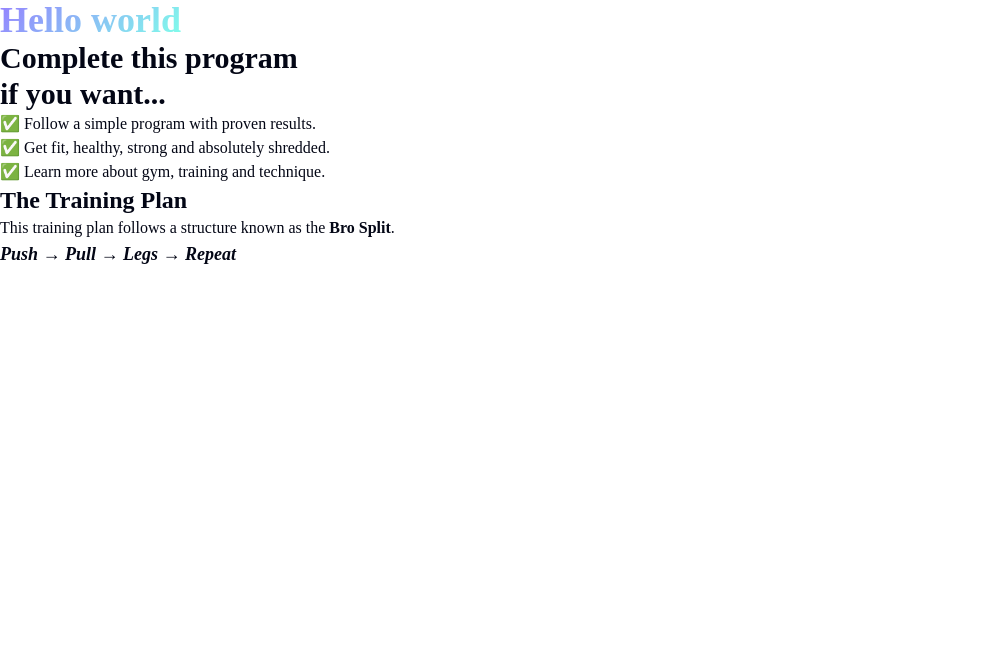
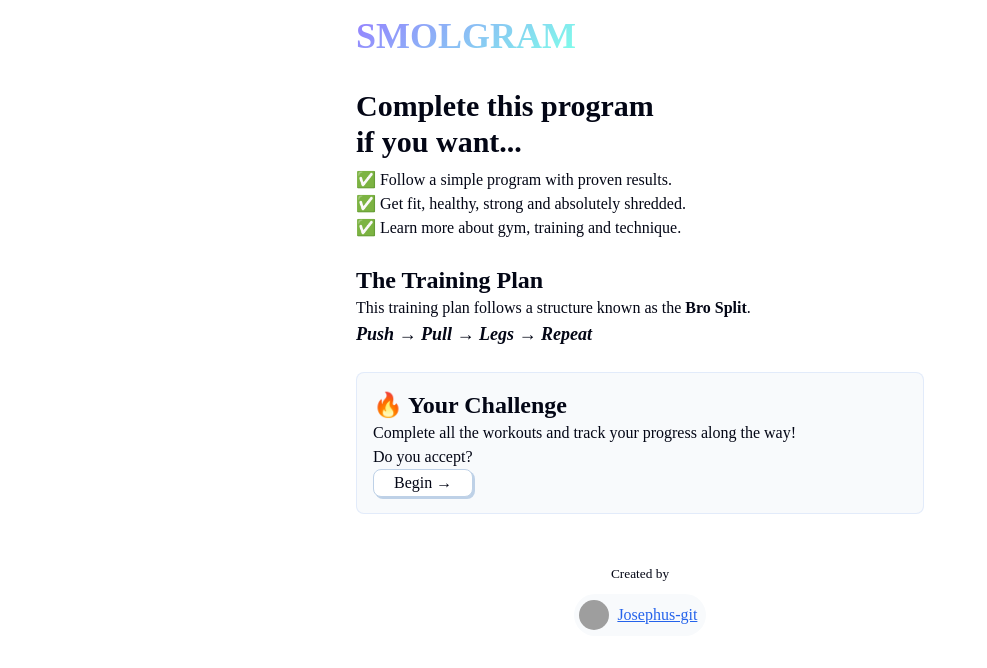
Before and after one commit to Josephus-git/workout-app, a Vue app: page / in a window 1280 px wide. Shown: the top 668 px of the page, without its empty margins (0-987 px from the left). Built offline with nearby package versions, Linux system fonts and the light colour scheme; grey boxes are pictures that could not be loaded; a web font is replaced by a local one.

Commit message:
completed static content for welcome page

```diff
--- a/src/App.vue
+++ b/src/App.vue
@@ -1,14 +1,15 @@
 <script setup lang="ts">
+import Layout from './components/layouts/Layout.vue';
 import Welcome from './components/pages/Welcome.vue';
+import Dashboard from './components/pages/Dashboard.vue';
 </script>
 
 <template>
-  <div>
-    <h1 class="text-gradient">Hello world</h1>
-  </div>
-  <Welcome>
+  <Layout>
+    <Welcome />
+    <Dashboard />
+  </Layout>
 
-  </Welcome>
 </template>
 
 <style scoped>
--- a/src/components/layouts/Layout.vue
+++ b/src/components/layouts/Layout.vue
@@ -2,9 +2,63 @@
 </script>
 
 <template>
+    <header>
+        <h1 class="text-gradient">SMOLGRAM</h1>
+    </header>
 
+    <main>
+        <slot/>
+    </main>
+    <footer>
+        <small>Created by</small>
+        <a href="https://github.com/Josephus-git/workout-app.git" target="_blank">
+            <img alt="pfp" src="https://avatars.githubusercontent.com/u/200961794?v=4"/>
+            <p>Josephus-git</p>
+        </a>
+    </footer>
 </template>
 
 <style scoped>
+    header, footer, main {
+        padding: 1rem;
+        width: 100%;
+        width: 600px;
+        margin: 0 auto;
+    }
+
+    main {
+        flex: 1;
+    }
+
+    footer {
+        display:flex;
+        flex-direction: column;
+        gap: 0.5rem;
+        align-items: center;
+        padding: 2rem 0;
+        padding-bottom: 3rem;
+    }
+
+    footer a {
+        display: flex;
+        align-items: center;
+        gap: 0.5rem;
+        padding: 0.3rem;
+        padding-right: 0.5rem;
+        background: var(--background-muted);
+        border-radius: 4rem;
+        border: 1px solid transparent;
+        transition-duration: none;
+    }
+
+    footer a:hover {
+        border-color: var(--color-link)
+    }
+
+    footer a img {
+        max-width: 30px;
+        aspect-ratio: 1 / 1;
+        border-radius: 100%;
+    }
 
 </style>
--- a/src/components/pages/Welcome.vue
+++ b/src/components/pages/Welcome.vue
@@ -17,10 +17,33 @@
             <strong>Bro Split</strong>.</p>
             <h5><i>Push &rarr; Pull &rarr; Legs &rarr; Repeat</i></h5>
         </div>
+        <div class="card">
+            <h3>🔥 Your Challenge</h3>
+            <p>Complete all the workouts and track your progress along the way!</p>
+            <p>Do you accept?</p>
+            <button>Begin &rarr;</button>
+        </div>
 
     </section>
 </template>
 
 <style scoped>
+    #welcome,
+    .challenge,
+    .benefits {
+        display: flex;
+        flex-direction: column;
+    }
 
+    #welcome {
+        gap:1.5rem;
+    }
+
+    .benefits {
+        gap: 0.5rem;
+    }
+
+    .challenge {
+        gap: 0.25rem;
+    }
 </style>
```
